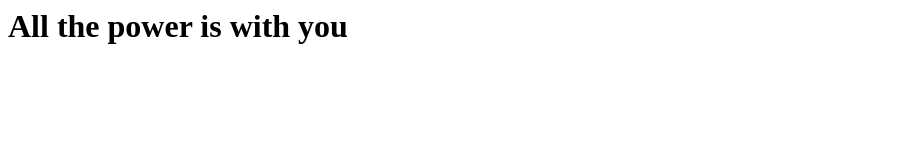
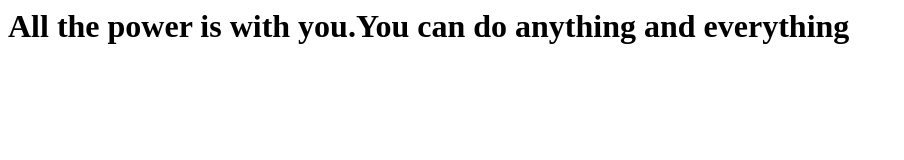
Before and after one commit to aqeelmistry/firstgitrepo, a plain HTML site: page index.html in a window 1280 px wide. Shown: the whole page, without its empty margins (0-904 px from the left). Drawn offline with Linux system fonts and the light colour scheme.

Commit message:
completed the first quote

```diff
--- a/index.html
+++ b/index.html
@@ -1,5 +1,5 @@
 <html>
 <body>
-<h1>All the power is with you </h1>
+<h1>All the power is with you.You can do anything and everything </h1>
 </body>
 </html>
```
